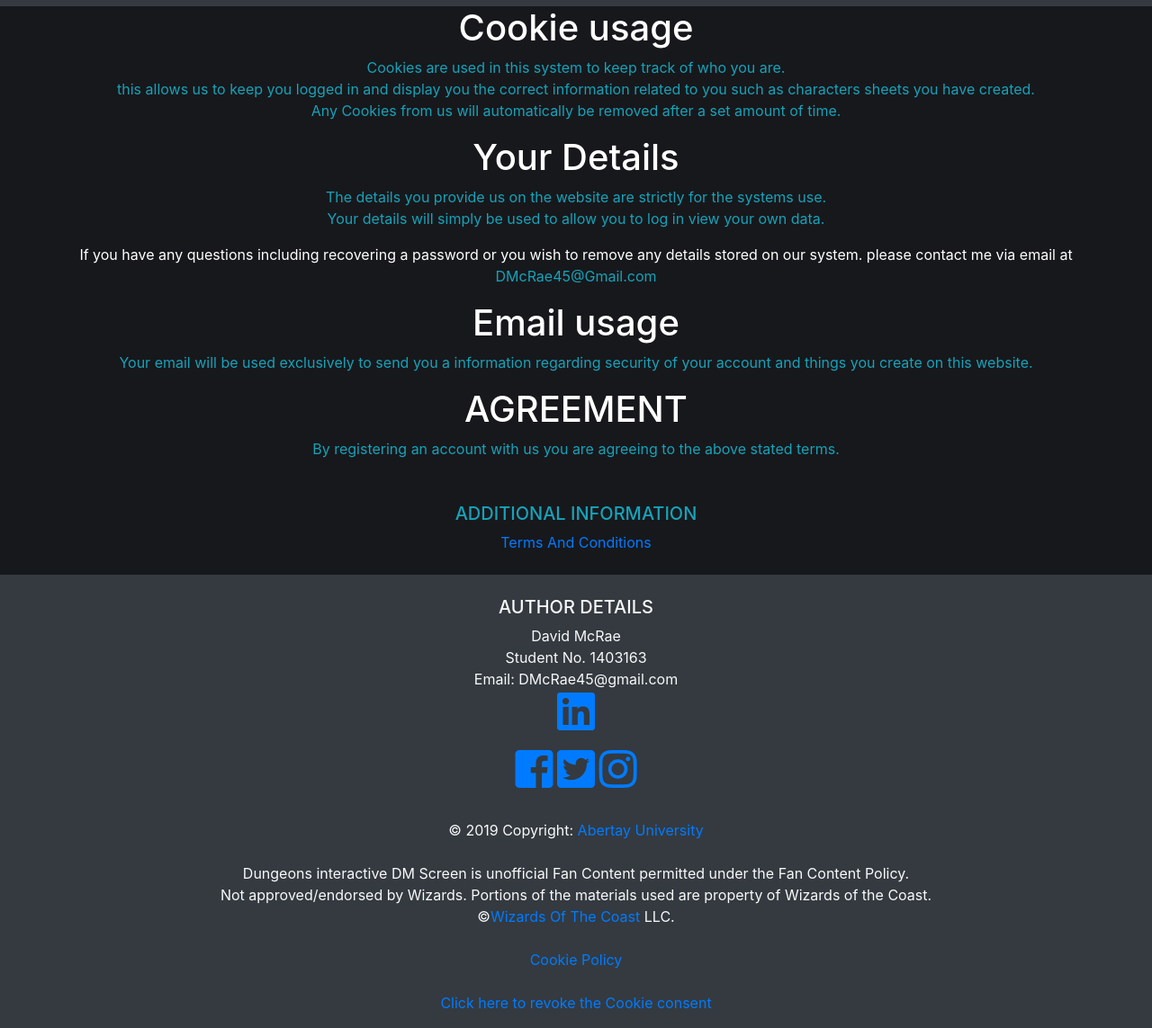
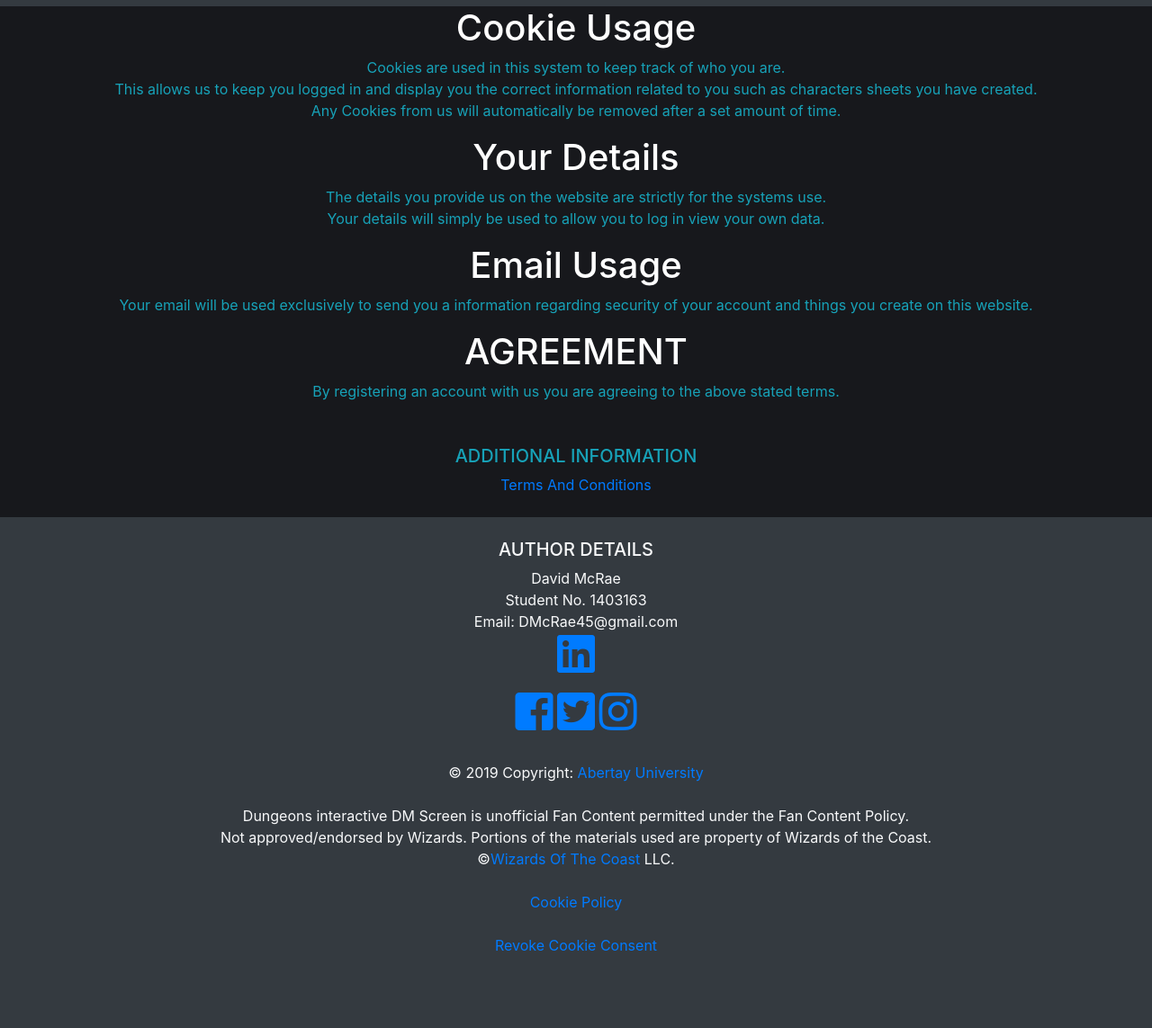
Before and after one commit to DMcRae45/Dungeons, a PHP site: page /TermsAndConditions.php in a window 1280 px wide. Shown: the part 309-1452 px from the top of the page at 90% size. After the commit the page ends 1366 px from the top, so only its background shows below. Run offline with PHP 8.4, Linux system fonts and the light colour scheme; some libraries are stand-ins or nearby versions.

Commit message:
Cookie policy Wizards of the coast content policy GDPR laws all adhered to development can now start.

```diff
--- a/Controller/cookieConsent.php
+++ b/Controller/cookieConsent.php
@@ -6,5 +6,5 @@
  */
 ?>
 <!--Start Cookie Script-->
-  <script type="text/javascript" charset="UTF-8" src="http://chs03.cookie-script.com/s/9d5b94bacda86ce84c24ce7eb69f1d40.js"></script>
+  <script type="text/javascript" src="https://cdn.jsdelivr.net/npm/cookie-bar/cookiebar-latest.min.js?theme=momh&always=1&noGeoIp=1&showNoConsent=1&blocking=1&privacyPage=https%3A%2F%2Fmayar.abertay.ac.uk%2F1403163%2FDungeons%2FView%2FcookiePolicy.php"></script>
 <!--End Cookie Script-->
--- a/View/cookiePolicy.php
+++ b/View/cookiePolicy.php
@@ -13,6 +13,8 @@
     include 'header.php';
 ?>
 <!-- </head> -->
+<title>Dungeons - Cookie Policy</title>
+
 <div class="container">
   <h1>Cookie Policy for Dungeons</h1>
 
--- a/View/footer.php
+++ b/View/footer.php
@@ -49,7 +49,7 @@
       <a href="cookiePolicy.php">Cookie Policy</a>
       </br>
       </br>
-      <a href="#" onclick="document.cookie='cookiebar=;expires=Thu, 01 Jan 1970 00:00:01 GMT;path=/'; setupCookieBar(); return false;">Click here to revoke the Cookie consent</a>
+      <a href="#" onclick="document.cookie='cookiebar=;expires=Thu, 01 Jan 1970 00:00:01 GMT;path=/'; setupCookieBar(); return false;">Revoke Cookie Consent</a>
     </div>
     <!-- Copyright -->
 </footer>
--- a/View/termsAndConditions.php
+++ b/View/termsAndConditions.php
@@ -11,20 +11,19 @@
         include 'header.php';
     ?>
 <!-- </head> -->
-<title>DPH - Home</title>
+<title>Dungeons - T&C</title>
 <body>
   <div class="container text-center">
-<h1>Cookie usage</h1>
+<h1>Cookie Usage</h1>
 <p>Cookies are used in this system to keep track of who you are.</br>
-  this allows us to keep you logged in and display you the correct information related to you such as characters sheets you have created.</br>
+  This allows us to keep you logged in and display you the correct information related to you such as characters sheets you have created.</br>
   Any Cookies from us will automatically be removed after a set amount of time.</p>
 
 <h1>Your Details</h1>
 <p>The details you provide us on the website are strictly for the systems use.</br>
   Your details will simply be used to allow you to log in view your own data.</p>
-<p><text>If you have any questions including recovering a password or you wish to remove any details stored on our system. please contact me via email at </text>DMcRae45@Gmail.com<p>
 
-<h1>Email usage</h1>
+<h1>Email Usage</h1>
 <p>Your email will be used exclusively to send you a information regarding security of your account and things you create on this website.</p>
 
 <h1>AGREEMENT</h1>
```
Also changed, not shown: Model/dungeons_API.php (added, +10 -0 lines).
